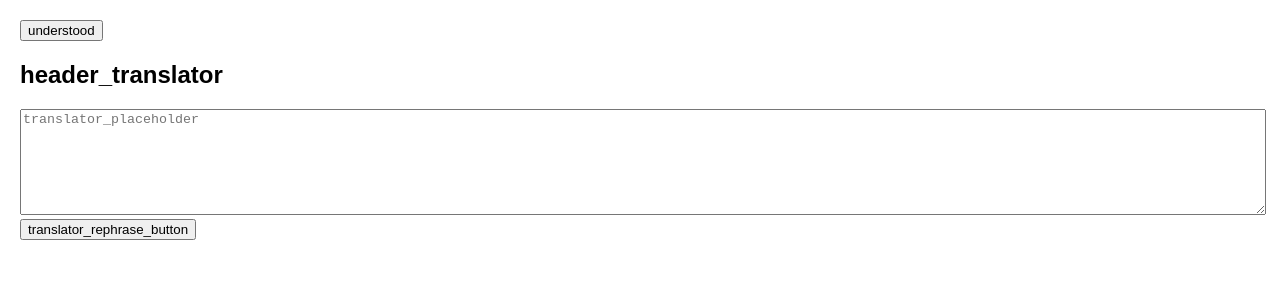
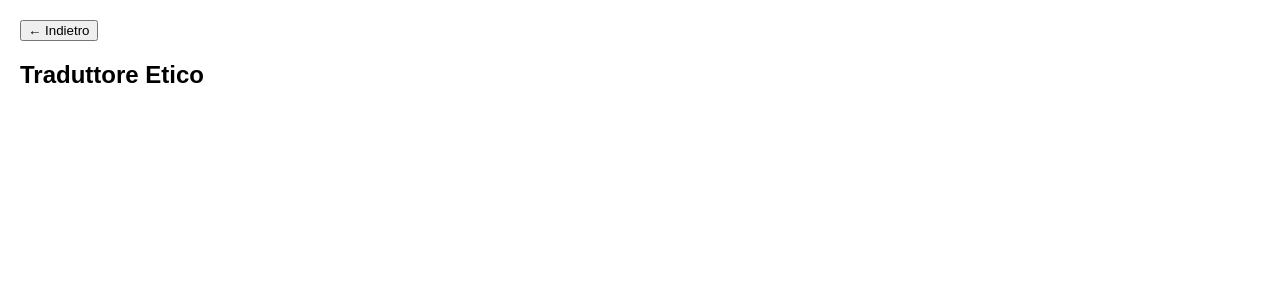
Before and after one commit to Tierralibre25/voxdigna-app, a React (Vite) app: page / in a window 1280 px wide. Both pictures are taken after a click on the button "Traduttore etico". Shown: the top 300 px of the page. Built offline with nearby package versions, Linux system fonts and the light colour scheme.

Commit message:
Update EthicalTranslatorScreen.jsx

```diff
--- a/src/screens/EthicalTranslatorScreen.jsx
+++ b/src/screens/EthicalTranslatorScreen.jsx
@@ -1,46 +1,12 @@
-// src/screens/EthicalTranslatorScreen.jsx
-import React, { useState } from 'react'
-import { Sparkles, X, Mic, Copy, Volume2 } from 'lucide-react'
+import React from 'react'
 import { useTranslation } from '../App'
+
 export default function EthicalTranslatorScreen({ onBack }) {
   const { t } = useTranslation()
-  const [inputText, setInputText] = useState('')
-  const [result, setResult] = useState(null)
-  const [isLoading, setIsLoading] = useState(false)
-  const handleTranslate = () => {
-    if (!inputText.trim()) return
-    setIsLoading(true)
-    // simulazione API
-    setTimeout(() => {
-      setResult({
-        formal: `${inputText} (formal)`,
-        colloquial: `${inputText} (colloquial)`,
-      })
-      setIsLoading(false)
-    }, 1500)
-  }
-
   return (
     <div style={{ padding: 20 }}>
-      <button onClick={onBack}>{t('understood')}</button>
-      <h2>{t('header_translator')}</h2>
-      <textarea
-        placeholder={t('translator_placeholder')}
-        value={inputText}
-        onChange={e => setInputText(e.target.value)}
-        style={{ width: '100%', height: 100 }}
-      />
-      <button onClick={handleTranslate} disabled={isLoading}>
-        {isLoading ? t('translator_processing') : t('translator_rephrase_button')}
-      </button>
-      {result && (
-        <div style={{ marginTop: 20 }}>
-          <h3>{t('translator_formal_version')}</h3>
-          <p>{result.formal}</p>
-          <h3>{t('translator_colloquial_version')}</h3>
-          <p>{result.colloquial}</p>
-        </div>
-      )}
+      <button onClick={onBack}>← {t('back')}</button>
+      <h2>{t('screen_translator_title')}</h2>
     </div>
   )
 }
```
